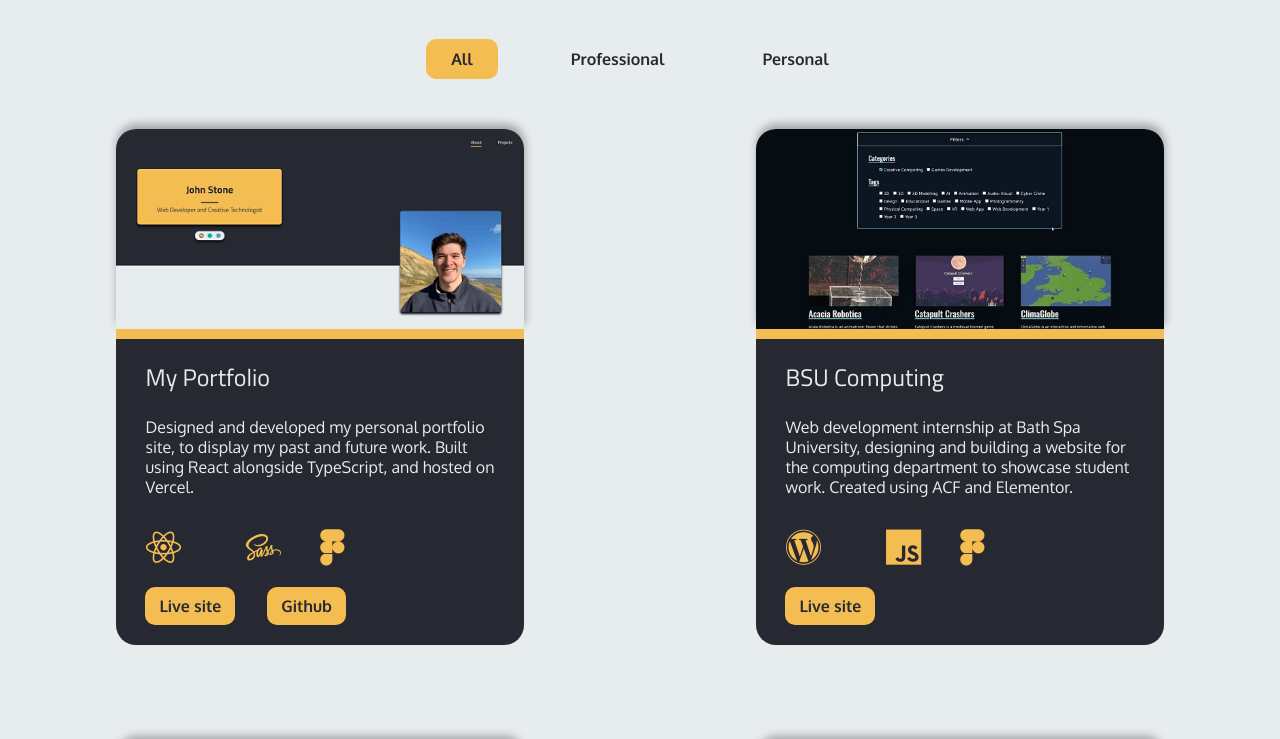
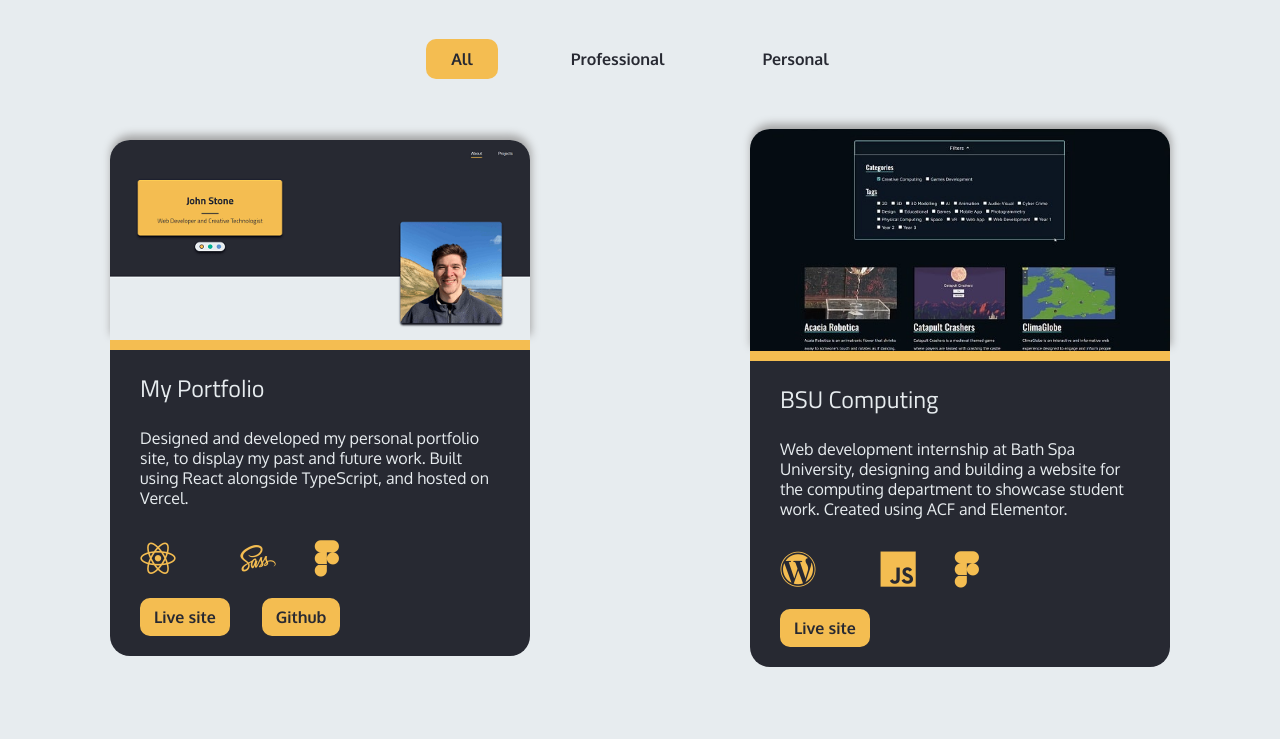
Before and after one commit to JStone1/Portfolio-Site, a React (Vite) app: page /projects in a window 1280 px wide. Shown: the part 902-1641 px from the top of the page. Built offline with nearby package versions, Linux system fonts and the light colour scheme.

Commit message:
Changed project image to img tag

```diff
--- a/src/components/ProjectEntry/ProjectEntry.scss
+++ b/src/components/ProjectEntry/ProjectEntry.scss
@@ -15,11 +15,8 @@
 .project-image {
   width: calc(60% + 10%);
   min-height: 200px;
-  background-size: cover;
-  background-repeat: no-repeat;
-  background-position: center;
+  object-fit: cover;
   border-radius: 20px 20px 0px 0px;
-  // border: 1px solid $primary-colour;
   box-shadow: 1px -5px 8px #a3a3a3;
   border-bottom: none;
   transition: none !important;
--- a/src/components/ProjectEntry/ProjectEntry.tsx
+++ b/src/components/ProjectEntry/ProjectEntry.tsx
@@ -33,10 +33,7 @@ function ProjectEntry({
   return (
     <>
       <motion.article initial={{ opacity: 1 }} className="project-entry">
-        <div
-          className="project-image"
-          style={{ backgroundImage: `url(${img})` }}
-        ></div>
+        <img alt={imgAlt} className="project-image" src={img} />
         <div className="project-card">
           <h2>{title}</h2>
           <p>{desc}</p>
```
